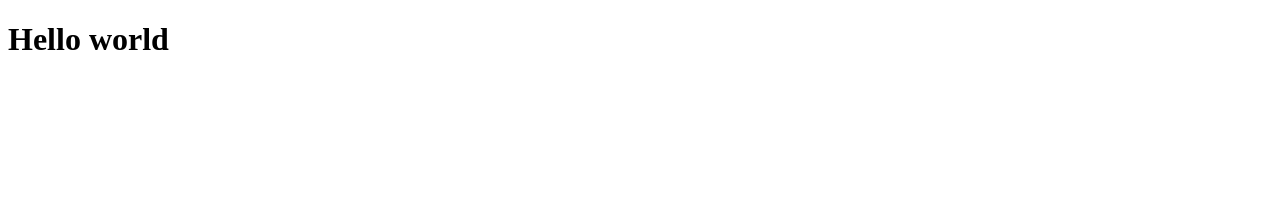
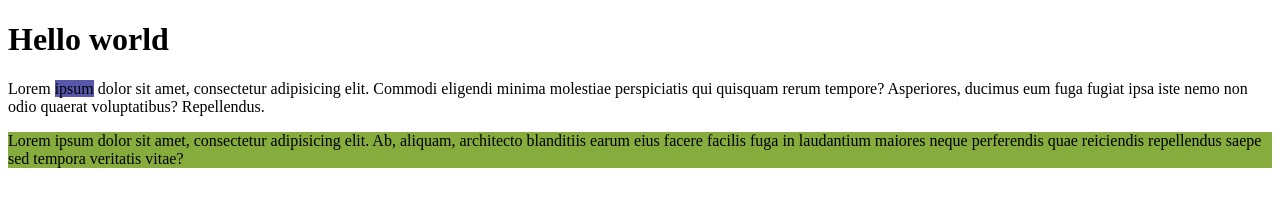
Before and after one commit to javalub22/html, a plain HTML site: page index.html in a window 1280 px wide. Drawn offline with Linux system fonts and the light colour scheme.

Commit message:
zadanie 3

```diff
--- a/index.html
+++ b/index.html
@@ -6,5 +6,12 @@
 </head>
 <body>
     <h1>Hello world</h1>
+    <p>Lorem
+        <span style="background-color: #5757ac">ipsum</span>
+        dolor sit amet, consectetur adipisicing elit. Commodi eligendi minima molestiae perspiciatis qui quisquam rerum tempore? Asperiores,
+        ducimus eum fuga fugiat ipsa iste nemo  non odio quaerat voluptatibus? Repellendus.</p>
+    <div style="background-color: #85ac3d">
+        Lorem ipsum dolor sit amet, consectetur adipisicing elit. Ab, aliquam, architecto blanditiis earum eius facere facilis fuga in laudantium maiores neque perferendis quae reiciendis repellendus saepe sed tempora veritatis vitae?
+    </div>
 </body>
 </html>
```
